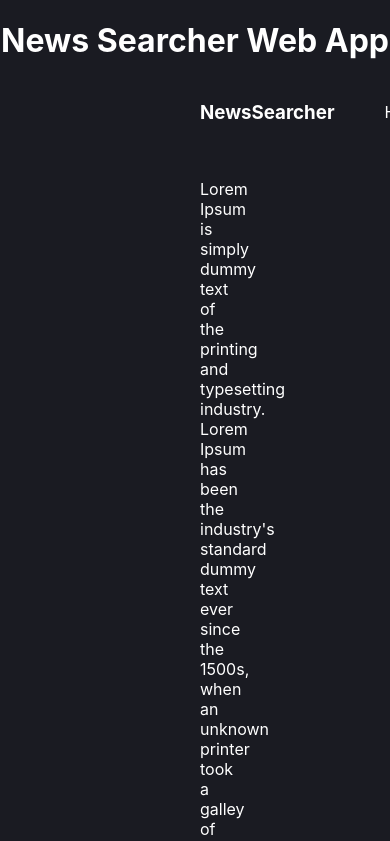
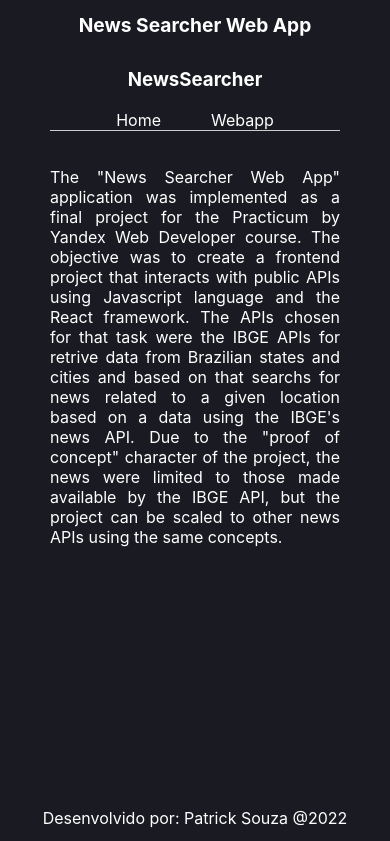
Before and after one commit to pkams/city-news-searcher-frontend, a React (Create React App) app: page / in a window 390 px wide. Shown: the top 841 px of the page. Built offline with nearby package versions, Linux system fonts and the light colour scheme; no server answers.

Commit message:
implemented responsivity

```diff
--- a/src/components/About/About.js
+++ b/src/components/About/About.js
@@ -4,16 +4,17 @@
 export default function About() {
   return (
     <section className="about">
-      <p>
-        Lorem Ipsum is simply dummy text of the printing and typesetting
-        industry. Lorem Ipsum has been the industry's standard dummy text ever
-        since the 1500s, when an unknown printer took a galley of type and
-        scrambled it to make a type specimen book. It has survived not only five
-        centuries, but also the leap into electronic typesetting, remaining
-        essentially unchanged. It was popularised in the 1960s with the release
-        of Letraset sheets containing Lorem Ipsum passages, and more recently
-        with desktop publishing software like Aldus PageMaker including versions
-        of Lorem Ipsum.
+      <p className="about__text">
+        The "News Searcher Web App" application was implemented as a final
+        project for the Practicum by Yandex Web Developer course. The objective
+        was to create a frontend project that interacts with public APIs using
+        Javascript language and the React framework. The APIs chosen for that
+        task were the IBGE APIs for retrive data from Brazilian states and
+        cities and based on that searchs for news related to a given location
+        based on a data using the IBGE's news API. Due to the "proof of concept"
+        character of the project, the news were limited to those made available
+        by the IBGE API, but the project can be scaled to other news APIs using
+        the same concepts.
       </p>
     </section>
   );
--- a/src/components/About/about.css
+++ b/src/components/About/about.css
@@ -1,3 +1,14 @@
 .about {
   margin: 20px 200px auto 200px;
 }
+
+.about__text {
+  text-align: justify;
+  font-size: 1rem;
+}
+
+@media screen and (max-width: 740px) {
+  .about {
+    margin: 20px 50px auto 50px;
+  }
+}
--- a/src/components/App/App.js
+++ b/src/components/App/App.js
@@ -124,14 +124,6 @@
           setMessage('Nenhuma noticia encontrada.');
           setSearching(false);
           setSelectedNews(response.items);
-        } else {
-          var d = new Date();
-          d.setMonth(d.getMonth() - 1);
-          setSearching(false);
-          setSelectedNews([]);
-          setMessage(
-            `A API permite buscas até 30 dias anteriores a data atual, mude a data para no mínimo: ${d.toLocaleDateString()}.`
-          );
         }
       });
   }, [searchTrigger]);
--- a/src/components/Card/Card.js
+++ b/src/components/Card/Card.js
@@ -5,26 +5,32 @@
   return (
     <div className="card">
       {
+        <div className="card__img">
           <img
-          className="card__img"
+            className="card__img-background"
             src={
               'https://agenciadenoticias.ibge.gov.br/' +
               JSON.parse(props.news.imagens).image_intro
             }
             alt={`imagem demonstrativa da noticia ${props.news.title}`}
           />
+        </div>
       }
       <div className="card__content">
-        <p>
+        <p className="card__content-title">
           {props.news.titulo === null
             ? '(Reportagem sem titulo)'
             : props.news.titulo}
         </p>
-        <a href={props.news.link} target="_blank">
+        <a
+          href={props.news.link}
+          target="_blank"
+          className="card__content-link"
+        >
           {props.news.link}
         </a>
 
-        <p>
+        <p className="card__content-edit">
           {props.news.author === null
             ? '(Reportagem sem editorias)'
             : `Editorias: ${props.news.editorias}`}
--- a/src/components/Card/card.css
+++ b/src/components/Card/card.css
@@ -13,9 +13,56 @@
   width: 200px;
 }
 
+.card__img-background {
+  width: inherit;
+  height: inherit;
+  object-fit: cover;
+}
+
 .card__content {
   display: flex;
   flex-direction: column;
   justify-content: center;
   margin: auto;
 }
+
+.card__content-title {
+  font-weight: bold;
+}
+
+.card__content-link {
+  color: coral;
+  margin: auto;
+}
+
+.card__content-edit {
+  font-style: italic;
+}
+
+.card__content-link:visited {
+  color: blueviolet;
+}
+
+@media screen and (min-width: 425px) and (max-width: 768px) {
+  .card {
+    flex-direction: column;
+    height: auto;
+  }
+
+  .card__img {
+    width: 100%;
+  }
+}
+
+@media screen and (max-width: 425px) {
+  .card {
+    flex-direction: column;
+    height: auto;
+  }
+  .card__img {
+    width: 100%;
+  }
+  .card__content {
+    font-size: 10px;
+  }
+}
--- a/src/components/Header/Header.js
+++ b/src/components/Header/Header.js
@@ -1,9 +1,10 @@
 import React from 'react';
+import './header.css';
 
 export default function Header() {
   return (
-    <header className="Header">
-      <h1>News Searcher Web App</h1>
+    <header className="header">
+      <h1 className="header__title">News Searcher Web App</h1>
     </header>
   );
 }
--- /dev/null
+++ b/src/components/Header/header.css
@@ -0,0 +1,15 @@
+.header__title {
+  font-size: 2rem;
+}
+
+@media screen and (min-width: 740px) and (max-width: 1024px) {
+  .header__title {
+    font-size: 1.5rem;
+  }
+}
+
+@media screen and (max-width: 740px) {
+  .header__title {
+    font-size: 1.2rem;
+  }
+}
--- a/src/components/Main/Main.js
+++ b/src/components/Main/Main.js
@@ -29,7 +29,7 @@
 
   return (
     <main className="main">
-      <h2>
+      <h2 className="main__title">
         Selecione o estado, cidade e data de inicio para encontrar noticias
         relacionadas!
       </h2>
--- a/src/components/Main/main.css
+++ b/src/components/Main/main.css
@@ -1,10 +1,15 @@
 .main {
   margin: 20px 200px auto 200px;
+}
+
+.main__title {
+  font-size: 1.5rem;
 }
 
 .main__forms {
   display: flex;
   justify-content: space-between;
+  align-items: flex-end;
 }
 
 .main__content {
@@ -39,12 +44,13 @@
   font-size: 0.875rem;
   font-weight: 600;
   line-height: 0.5rem;
-  padding: 0.75rem 1rem;
+  padding: 0.5rem 1rem;
   text-align: center;
   text-decoration: none #d1d5db solid;
   text-decoration-thickness: auto;
   box-shadow: 0 1px 2px 0 rgba(0, 0, 0, 0.05);
   cursor: pointer;
+  height: 28px;
 }
 
 .main__forms-item-button:hover:enabled {
@@ -55,3 +61,32 @@
   opacity: 0.3;
   pointer-events: none;
 }
+
+@media screen and (min-width: 1024px) and (max-width: 1280px) {
+  .main__forms-item {
+    flex-direction: column;
+  }
+}
+
+@media screen and (max-width: 1024px) {
+  .main__forms-item {
+    flex-direction: column;
+  }
+  .main__forms {
+    flex-direction: column;
+    align-items: center;
+    gap: 20px;
+  }
+
+  .main__forms-item-input {
+    width: 50vw;
+  }
+
+  .main {
+    margin: auto 50px;
+  }
+
+  .main__title {
+    font-size: 1rem;
+  }
+}
--- a/src/components/Navigation/navigation.css
+++ b/src/components/Navigation/navigation.css
@@ -19,3 +19,27 @@
 .navigation__menu-item:hover {
   color: #aaa;
 }
+
+@media screen and (min-width: 740px) and (max-width: 1024px) {
+  .navigation {
+    margin: 0 50px;
+  }
+}
+
+@media screen and (max-width: 740px) {
+  .navigation {
+    flex-direction: column;
+    margin: 0 50px;
+  }
+
+  .navigation__menu {
+    display: flex;
+    align-self: center;
+    margin: 0 auto;
+    gap: 50px;
+  }
+
+  .navigation__menu-item {
+    margin-left: 0;
+  }
+}
```
Lines whose indentation alone changed are shown as unchanged.
